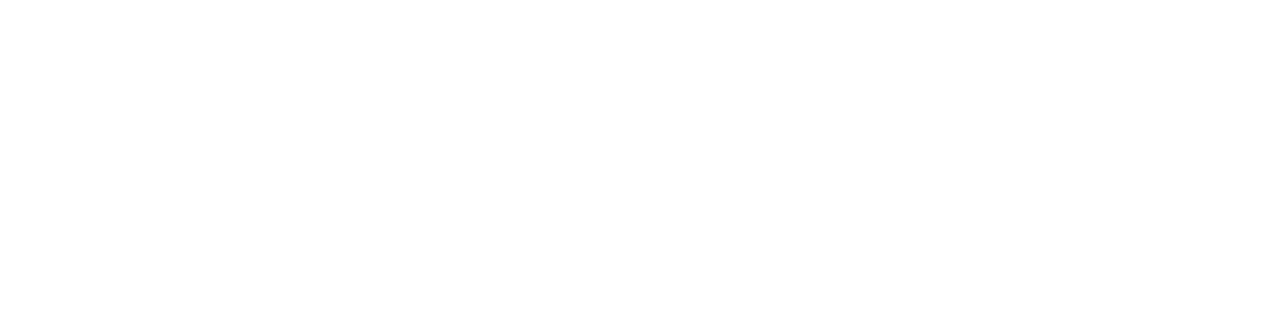
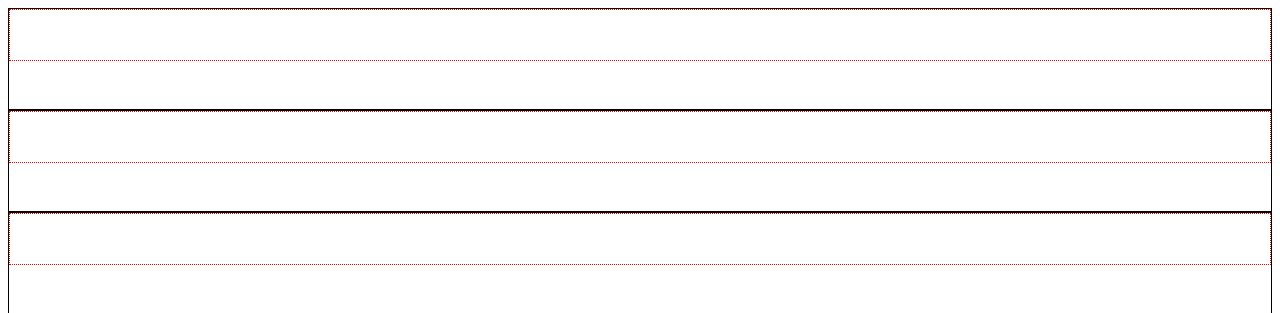
Before and after one commit to lxpan/odin-fullstack-js, a plain HTML site: page intermediate_html/css-advanced-selectors/sample.html in a window 1280 px wide. Shown: the top 313 px of the page. Drawn offline with Linux system fonts and the light colour scheme.

Commit message:
Add border to child and grandchild divs

```diff
--- a/intermediate_html/css-advanced-selectors/sample.html
+++ b/intermediate_html/css-advanced-selectors/sample.html
@@ -6,6 +6,18 @@
     <meta http-equiv="X-UA-Compatible" content="IE=edge">
     <meta name="viewport" content="width=device-width, initial-scale=1.0">
     <title>Document</title>
+
+    <style>
+        main > div {
+            border: 0.1em solid black;
+            height: 100px;
+        }
+
+        main > div > div {
+            border: .1em dotted red;
+            height: 50px;
+        }
+    </style>
 </head>
 
 <body>
```
